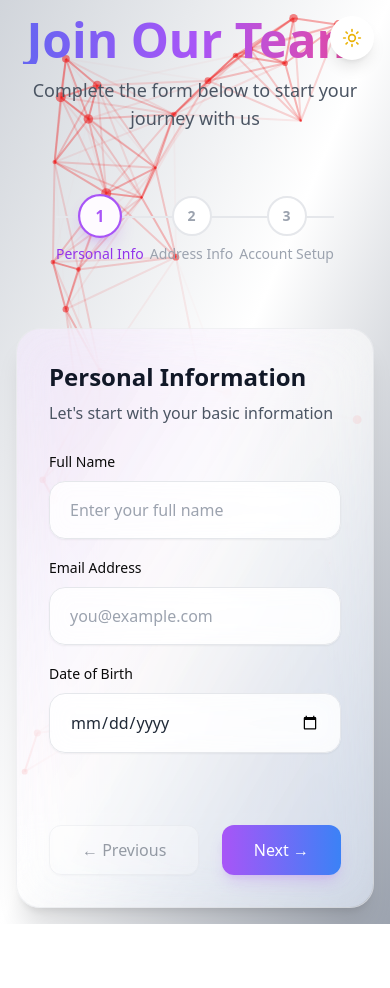
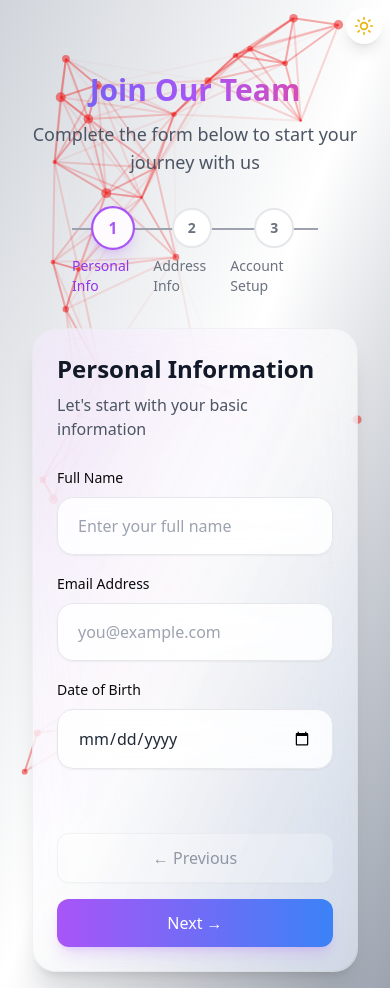
Before and after one commit to iamzubair6/multi-step-form, a Next.js app: page / in a window 390 px wide. Before the commit the page ends 924 px from the top, so only its background shows below. Built offline with nearby package versions, Linux system fonts and the light colour scheme.

Commit message:
Refactor layout and styles in MultiStepForm and related components; adjust dimensions, spacing, and button styles for improved responsiveness and aesthetics

```diff
--- a/app/page.tsx
+++ b/app/page.tsx
@@ -4,13 +4,13 @@ import Particle from "@/components/shared/Particle";
 export default function Home() {
   return (
     <main className="min-h-screen relative overflow-hidden bg-gradient-to-br from-gray-300 via-white to-gray-400 dark:from-gray-950 dark:via-gray-900 dark:to-gray-950">
-      <div className="absolute right-0 top-0 h-full w-full">
+      <div className="absolute right-0 top-0 h-screen w-full">
         <Particle />
       </div>
 
       {/* Content */}
       <div className="relative min-h-screen flex items-center justify-center p-4 md:p-8">
-        <div className="w-full max-w-4xl">
+        <div className="w-full max-w-5xl">
           <MultiStepForm />
         </div>
       </div>
--- a/components/MultiStepForm.tsx
+++ b/components/MultiStepForm.tsx
@@ -65,9 +65,9 @@ export default function MultiStepForm() {
 
   return (
     <FormProvider {...methods}>
-      <div className="space-y-16">
-        <div className="text-center space-y-3">
-          <h1 className="text-5xl font-bold bg-clip-text text-transparent bg-gradient-to-r from-indigo-500 via-purple-500 to-pink-500">
+      <div className="space-y-8 md:space-y-16 px-4 md:px-0">
+        <div className="text-center space-y-3 pt-14 md:pt-0">
+          <h1 className="text-3xl md:text-5xl font-bold bg-clip-text text-transparent bg-gradient-to-r from-indigo-500 via-purple-500 to-pink-500">
             Join Our Team
           </h1>
           <p className="text-gray-600 dark:text-gray-300 text-lg">
@@ -83,7 +83,7 @@ export default function MultiStepForm() {
           />
         </div>
 
-        <div className="relative backdrop-blur-2xl bg-white/20 dark:bg-black/5 border border-gray-200/50 dark:border-white/5 rounded-3xl p-8 md:p-10 shadow-xl">
+        <div className="relative backdrop-blur-2xl bg-white/20 dark:bg-black/5 border border-gray-200/50 dark:border-white/5 rounded-3xl p-6 md:p-10 shadow-xl">
           <div className="absolute inset-0 bg-gradient-to-br from-purple-500/10 via-transparent to-blue-500/10 dark:from-purple-500/5 dark:via-transparent dark:to-blue-500/5 rounded-3xl" />
           <div className="absolute inset-0 bg-white/40 dark:bg-black/0 backdrop-blur-xl rounded-3xl" />
           <form
@@ -103,12 +103,12 @@ export default function MultiStepForm() {
               </motion.div>
             </AnimatePresence>
 
-            <div className="flex justify-between pt-6">
+            <div className="flex flex-col sm:flex-row gap-4 sm:gap-0 sm:justify-between pt-6">
               <button
                 type="button"
                 onClick={prevStep}
                 disabled={currentStep === 0 || isSubmitting}
-                className="form-button-outline"
+                className="form-button-outline w-full sm:w-auto"
               >
                 ← Previous
               </button>
@@ -117,7 +117,7 @@ export default function MultiStepForm() {
                 <button
                   type="submit"
                   disabled={isSubmitting}
-                  className="form-button"
+                  className="form-button w-full sm:w-auto"
                 >
                   {isSubmitting ? (
                     <span className="flex items-center gap-2">
@@ -148,7 +148,7 @@ export default function MultiStepForm() {
                   type="button"
                   onClick={nextStep}
                   disabled={isSubmitting}
-                  className="form-button"
+                  className="form-button w-full sm:w-auto"
                 >
                   Next →
                 </button>
--- a/components/StepIndicator.tsx
+++ b/components/StepIndicator.tsx
@@ -34,7 +34,7 @@ export default function StepIndicator({
   return (
     <div className="relative">
       {/* Progress bar */}
-      <div className="absolute top-5 left-0 right-0 h-0.5 bg-gray-200 dark:bg-gray-700">
+      <div className="absolute top-5 left-0 right-0 h-0.5 bg-gray-400 dark:bg-gray-700">
         <motion.div
           className="absolute left-0 top-0 h-full bg-gradient-to-r from-purple-500 to-blue-500"
           initial={{ width: 0 }}
@@ -81,7 +81,7 @@ export default function StepIndicator({
                     ${
                       isCurrent
                         ? "text-purple-500 dark:text-purple-400"
-                        : "text-gray-400 dark:text-gray-500"
+                        : "text-gray-500 dark:text-gray-500"
                     }
                   `}
                   >
@@ -122,7 +122,7 @@ export default function StepIndicator({
                       ? "text-purple-600 dark:text-purple-400"
                       : isCompleted
                       ? "text-green-600 dark:text-green-400"
-                      : "text-gray-400 dark:text-gray-500"
+                      : "text-gray-500 dark:text-gray-500"
                   }
                 `}
               >
--- a/components/shared/ThemeToggle.tsx
+++ b/components/shared/ThemeToggle.tsx
@@ -9,7 +9,7 @@ export function ThemeToggle() {
   return (
     <button
       onClick={() => setTheme(theme === "dark" ? "light" : "dark")}
-      className="fixed top-4 right-4 p-3 rounded-full bg-white dark:bg-gray-800 shadow-lg hover:bg-gray-100 dark:hover:bg-gray-700 transition-all duration-200 z-50"
+      className="fixed top-2 right-2 md:top-4 md:right-4 p-2 md:p-3 rounded-full bg-white dark:bg-gray-800 shadow-lg hover:bg-gray-100 dark:hover:bg-gray-700 transition-all duration-200 z-50"
       aria-label="Toggle theme"
     >
       <Sun className="h-5 w-5 rotate-0 scale-100 transition-all text-yellow-500 dark:-rotate-90 dark:scale-0" />
```
